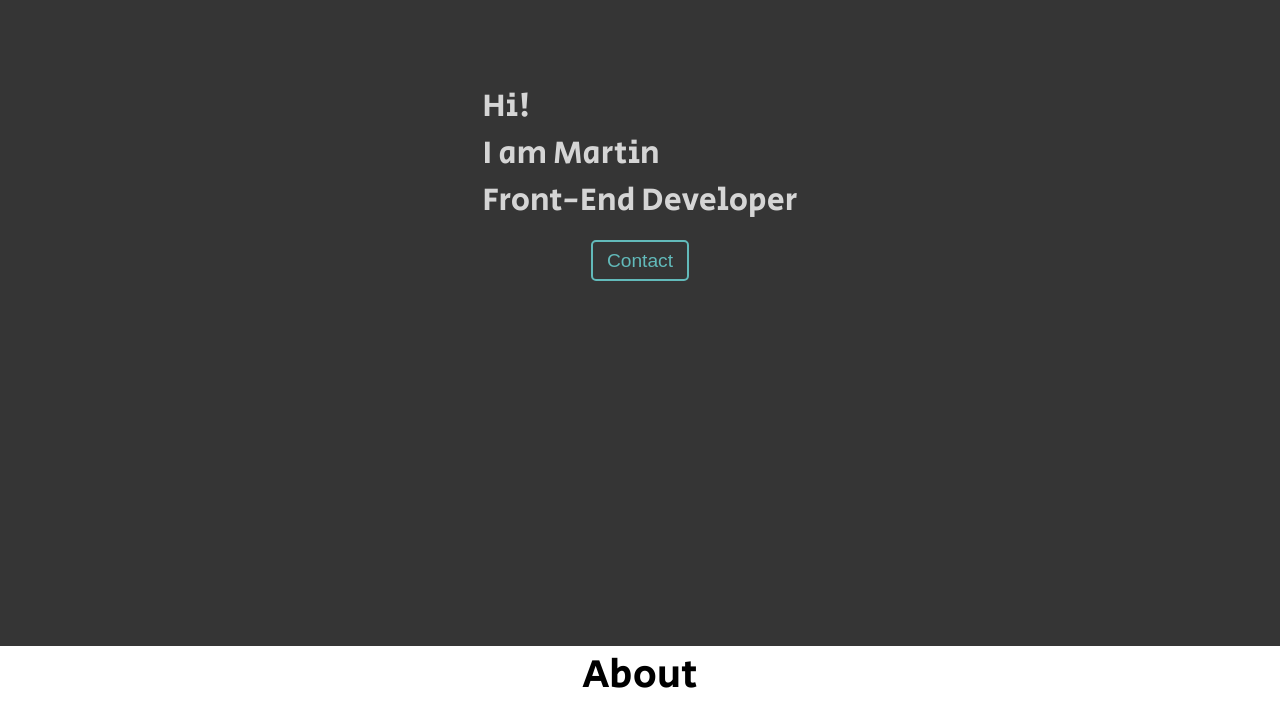
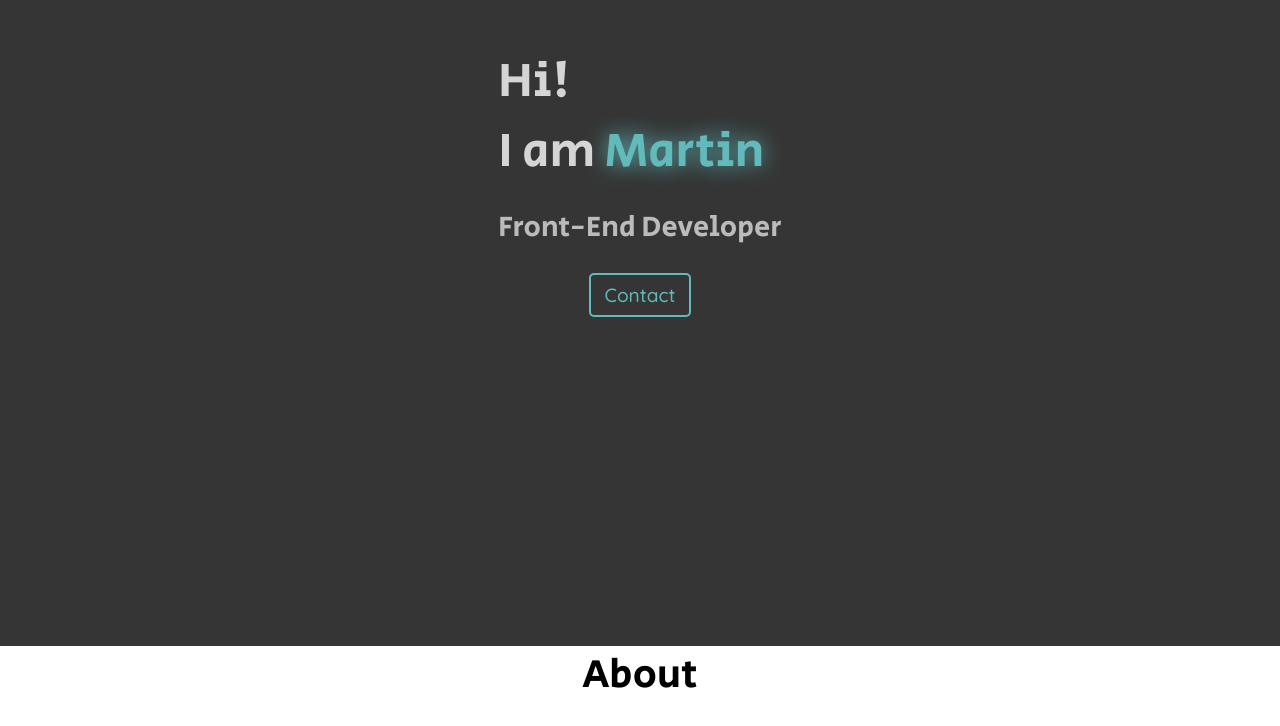
Before and after one commit to mweglowski/old_portfolio, a React (Create React App) app: page / in a window 1280 px wide. Shown: the part 154-880 px from the top of the page. Built offline with nearby package versions, Linux system fonts and the light colour scheme.

Commit message:
home page animations

```diff
--- a/src/components/Home.css
+++ b/src/components/Home.css
@@ -14,58 +14,84 @@
   margin-bottom: 10%;
 
   color: rgba(255, 255, 255, 0.793);
-	font-size: 2rem;
+  font-size: 3rem;
 }
 
 .title-welcome {
   overflow: hidden;
 }
 .title-welcome::before {
-	content: 'Hi!';
+  content: "Hi!";
   position: relative;
-	top: 0;
-	animation: slide-up 1s ease-out;
+  left: 0;
+  animation: slide-right 1s ease-out;
 }
 
 .title-name {
   overflow: hidden;
 }
 .title-name::before {
-	content: 'I am Martin';
+  content: "I am ";
   position: relative;
   top: 0;
-	animation: slide-up 1s ease-out;
-	animation-delay: .5s;
+}
+
+.title-name span {
+  color: #62baba;
+  animation: text-breath 4s infinite;
+}
+@keyframes text-breath {
+  0% {
+    text-shadow: 0 0 0.5em #62baba;
+  }
+  50% {
+    text-shadow: 0 0 0em #62baba;
+  }
+  100% {
+    text-shadow: 0 0 0.5em #62baba;
+  }
 }
 
 .title-profession {
   overflow: hidden;
 }
 .title-profession::before {
-	content: 'Front-End Developer';
+  content: "Front-End Developer";
   position: relative;
-	animation: slide-up 1s ease-out;
-	animation-delay: 1s;
+
+  font-size: 0.6em;
+  color: rgba(222, 222, 222, 0.793);
+  animation: show-profession 4s ease-out;
   top: 0;
 }
+@keyframes show-profession {
+  from {
+    opacity: 0;
+		text-shadow: 0 0 1em white;
+  }
+  to {
+    opacity: 1;
+		text-shadow: none;
+  }
+}
 
-/* @keyframes slide-up {
+@keyframes slide-right {
   0% {
     opacity: 0;
-		top: 50px;
+    left: -200px;
   }
   50% {
-		opacity: .6;
+    opacity: 0.6;
   }
-	90% {
+  80% {
     opacity: 1;
-		top: -10px;
+    left: 10px;
   }
   100% {
     opacity: 1;
-		top: 0;
+    left: 0;
   }
-} */
+}
 
 .portrait-image {
   width: 70%;
@@ -77,17 +103,20 @@
   width: fit-content;
   margin: auto;
   margin-top: 1rem;
-	padding: .4em .7em;
+  padding: 0.4em 0.7em;
 
   font-size: 1.2rem;
+  font-family: "Quicksand", sans-serif;
+  font-weight: 500;
   color: #62baba;
   background-color: transparent;
   border: 2px solid #62baba;
   border-radius: 5px;
-	transition: .4s;
+  transition: 0.4s;
 }
 .home-button:hover {
   background-color: #62baba;
+  box-shadow: 0 0 0.5em #62baba;
   color: black;
   cursor: pointer;
 }
--- a/src/components/Home.js
+++ b/src/components/Home.js
@@ -6,7 +6,7 @@ const Home = (props) => {
     <div className="home">
       <div className="title">
         <div className="title-welcome"></div>
-        <div className="title-name"></div>
+        <div className="title-name"><span>Martin</span></div>
         <div className="title-profession"></div>
         <button className='home-button'>Contact</button>
       </div>
--- a/src/index.css
+++ b/src/index.css
@@ -1,11 +1,10 @@
 @import url("https://fonts.googleapis.com/css2?family=Secular+One&display=swap");
+@import url('https://fonts.googleapis.com/css2?family=Quicksand&display=swap');
+@import url('https://fonts.googleapis.com/css2?family=Quicksand:wght@500&display=swap');
 
 * {
+	font-family: "Secular One", sans-serif;
 	box-sizing: border-box;
 	margin: 0;
 	padding: 0;
 }
-
-html {
-  font-family: "Secular One", sans-serif;
-}
```
Lines whose indentation alone changed are shown as unchanged.
